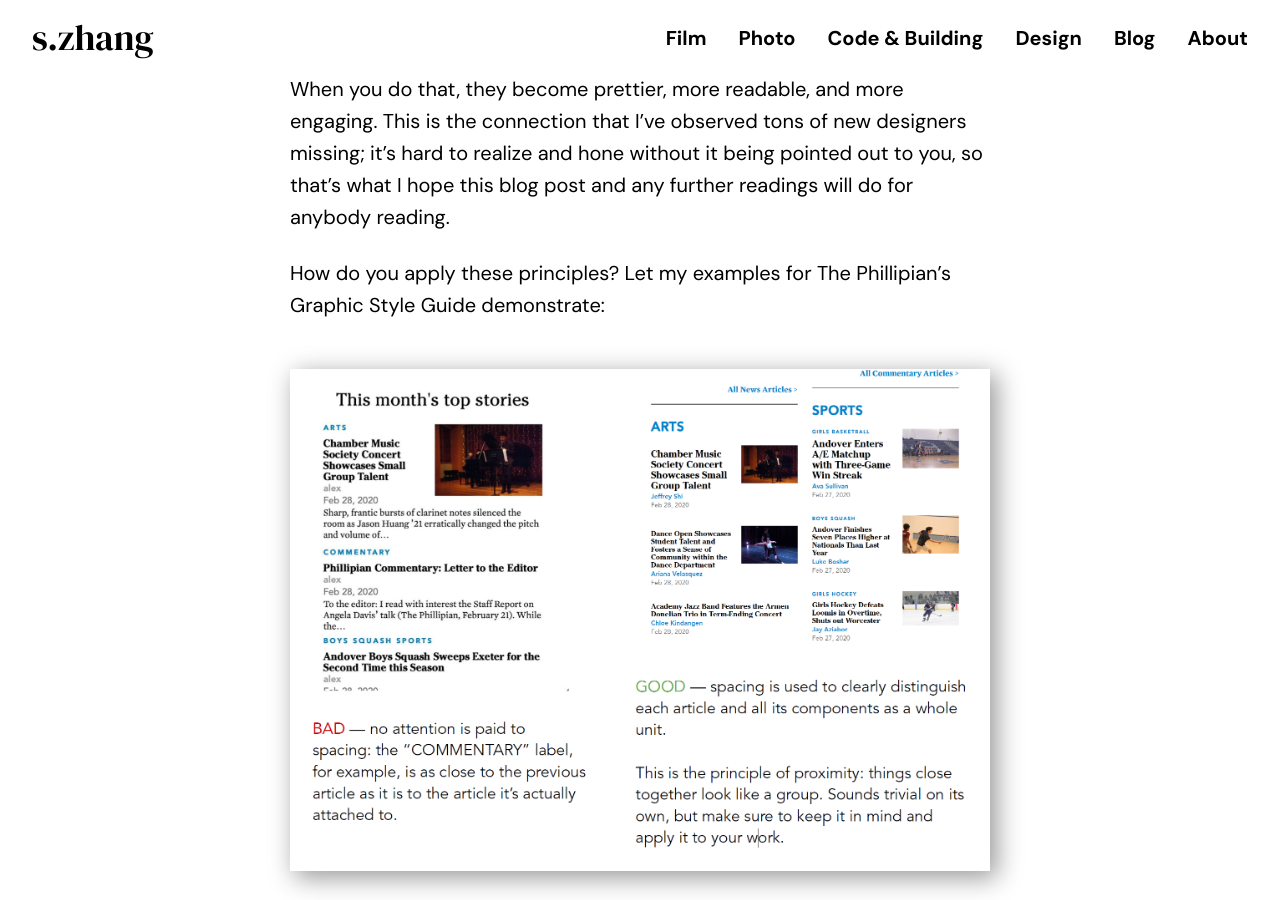
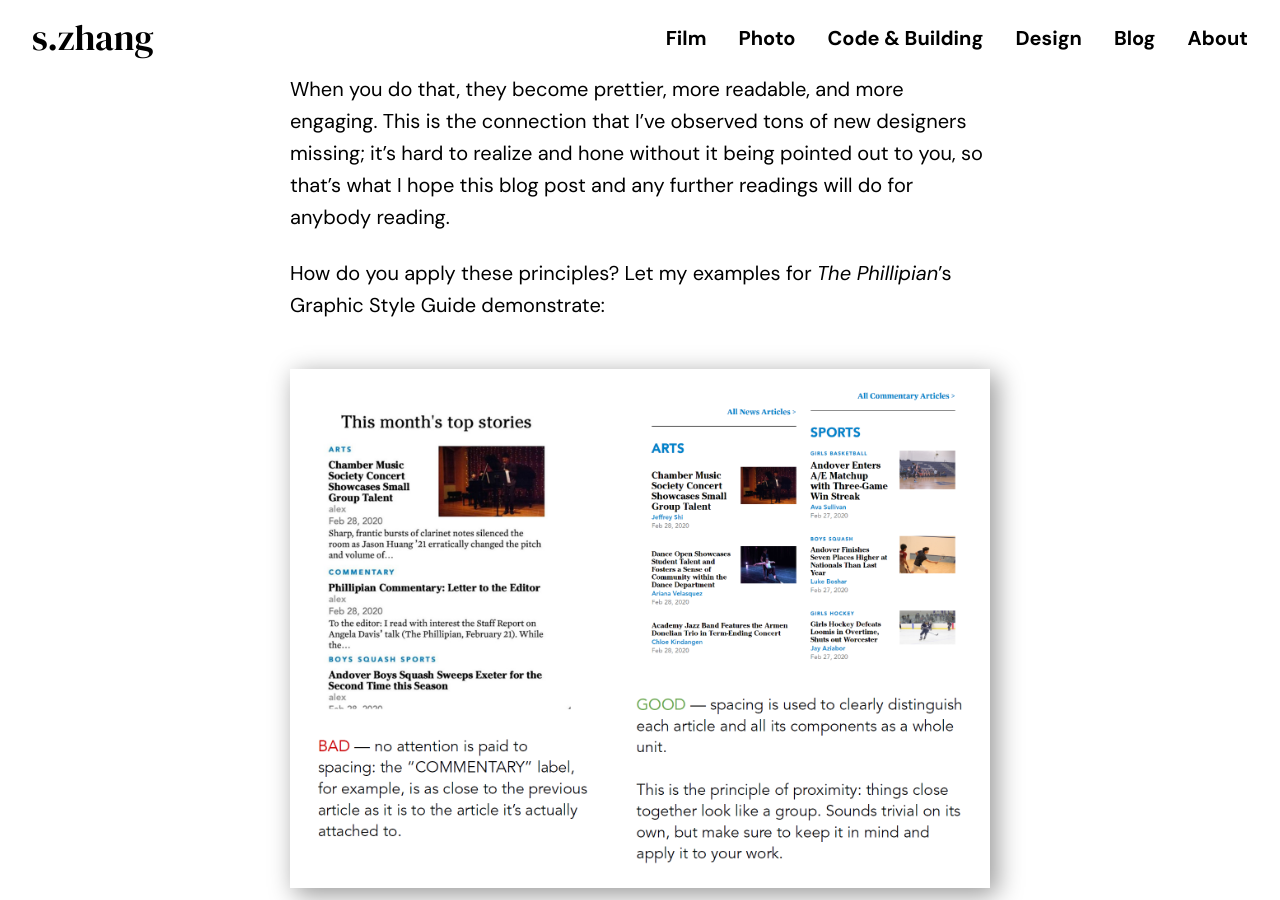
Before and after one commit to wwsalmon/portfolio, a Jekyll site: the page built from _posts/2020-04-07-the-only-thing-a-graphic-designer-needs-to-know.md, in a window 1280 px wide and 900 px high, scrolled down 2240 px. Built offline with Jekyll 4.4.1, drawn with Linux system fonts in a browser that asks for light colours; some web fonts are replaced.

```diff
--- a/_posts/2020-04-07-the-only-thing-a-graphic-designer-needs-to-know.md
+++ b/_posts/2020-04-07-the-only-thing-a-graphic-designer-needs-to-know.md
@@ -28,7 +28,7 @@ Essentially, Gestalt principles are a set of ideas from psychology about how the
 
 Gestalt principles are most powerful not when used in isolation to achieve a specific effect, but when you can understand them and bake them into your intuition. More accurately, these understandings are already in your brain; that’s how they were identified in the first place. The use of these fancy names and theories is to bring these understandings up to the consciousness, and apply them to your designs, to make them feel “right.” When you do that, they become prettier, more readable, and more engaging. This is the connection that I’ve observed tons of new designers missing; it’s hard to realize and hone without it being pointed out to you, so that’s what I hope this blog post and any further readings will do for anybody reading.
 
-How do you apply these principles? Let my examples for The Phillipian’s Graphic Style Guide demonstrate:
+How do you apply these principles? Let my examples for *The Phillipian*’s Graphic Style Guide demonstrate:
 
 ![]({{ site.baseurl }}/img/blog/2020-04/gestalt1.png)
 
```
Also changed, not shown: img/blog/2020-04/gestalt1.png, img/blog/2020-04/gestalt2.png, img/blog/2020-04/gestalt3.png.
